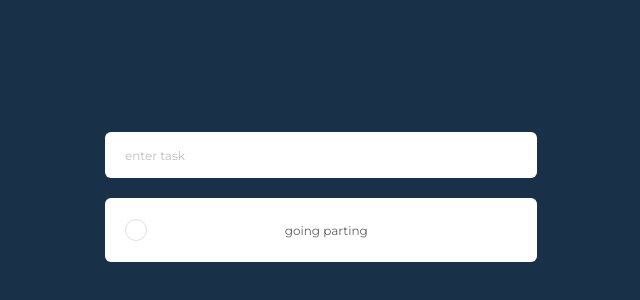
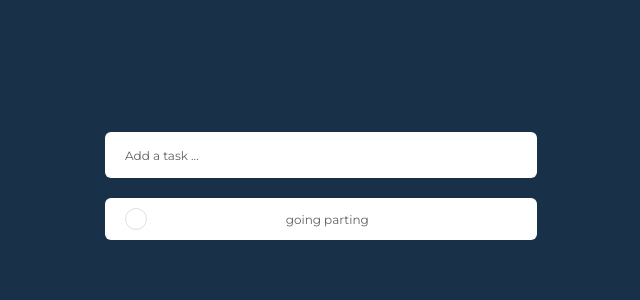
Before and after one commit to vanderkilu/react-notes, a React (Create React App) app: page / in a window 1280 px wide. Shown: the part 48-348 px from the top of the page, without its empty margins (319-959 px from the left). Built offline with nearby package versions, Linux system fonts and the light colour scheme.

Commit message:
adding font awesome

```diff
--- a/public/index.html
+++ b/public/index.html
@@ -6,6 +6,7 @@
     <meta name="viewport" content="width=device-width, initial-scale=1" />
     <meta name="theme-color" content="#000000" />
     <link href="https://fonts.googleapis.com/css?family=Montserrat&display=swap" rel="stylesheet">
+    <link rel="stylesheet" href="https://use.fontawesome.com/releases/v5.8.2/css/all.css" integrity="sha384-oS3vJWv+0UjzBfQzYUhtDYW+Pj2yciDJxpsK1OYPAYjqT085Qq/1cq5FLXAZQ7Ay" crossorigin="anonymous">
     <!--
       manifest.json provides metadata used when your web app is installed on a
       user's mobile device or desktop. See https://developers.google.com/web/fundamentals/web-app-manifest/
--- a/src/components/Todo/Todo.css
+++ b/src/components/Todo/Todo.css
@@ -23,7 +23,7 @@
 }
 
 .todo__delete-icon {
-    font-size: 2rem;
+    font-size: 1.4rem;
     color: #e57373;
     transition: all 0.5s;
     cursor: pointer;
--- a/src/components/Todo/Todo.js
+++ b/src/components/Todo/Todo.js
@@ -7,7 +7,7 @@
                 onClick={props.onClick}>
             </p>
             <p className={props.todo.completed ? "todo__task completed ":"todo__task"}>{props.todo.task}</p>
-            <p className="todo__delete-icon">&times;</p>
+            <i className="todo__delete-icon fa fa-times"></i>
         </div>
     )
 }
--- a/src/components/TodoList/TodoList.css
+++ b/src/components/TodoList/TodoList.css
@@ -26,7 +26,7 @@
 
 .input::placeholder {
     font-size: 1.2rem;
-    color: var(--text-color-secondary);
+    color: var(--text-color-primary);
 }
 .input:focus {
     outline: none;
--- a/src/components/TodoList/TodoList.js
+++ b/src/components/TodoList/TodoList.js
@@ -51,7 +51,7 @@
                 <form className="form" onSubmit={(e)=> this.addTask(e) }>
                     <input type="text"
                         className="input"
-                        placeholder="enter task"
+                        placeholder="Add a task ..."
                         value={this.state.task}
                         onChange={ (e) => this.handleChange(e) }
                     />
```
